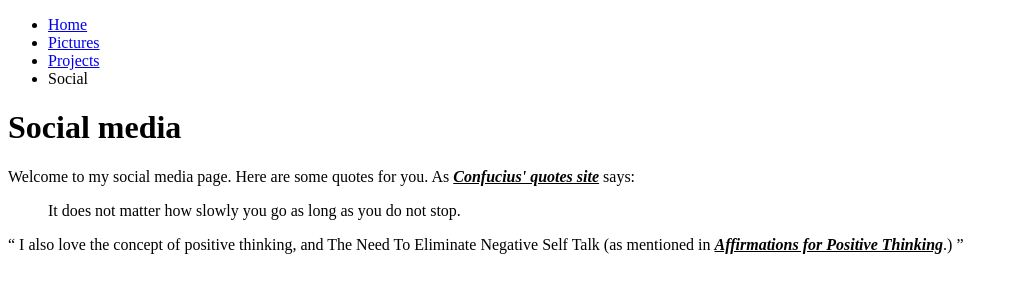
After one commit to anonymouspanda-23/WebDev, a Python web app: template templates/nav-tut/social.html in a window 1280 px wide. The commit adds this page. Shown: the top 300 px of the page, without its empty margins (0-1018 px from the left). Run offline with Jinja, Linux system fonts and the light colour scheme; the template is opened without the code that fills it, so the values that code supplies are empty.

Commit message:
Added new stuff

```diff
--- /dev/null
+++ b/public/scripts/social.js
@@ -0,0 +1,10 @@
+let confucius = document.getElementById("confucius");
+let positivity = document.getElementById("positivity");
+
+confucius.onclick = function() {
+    window.open("http://www.brainyquote.com/quotes/authors/c/confucius.html", "_blank");
+}
+
+positivity.onclick = function() {
+    window.open("http://www.affirmationsforpositivethinking.com/index.htm", "_blank");
+}
--- /dev/null
+++ b/public/styles/social.css
@@ -0,0 +1,3 @@
+#confucius, #positivity {
+    cursor: pointer;
+}
--- a/templates/hummus_recipe.html
+++ b/templates/hummus_recipe.html
@@ -1,5 +1,5 @@
 <!DOCTYPE html>
-<html lang="en-UK">
+<html lang="en-GB">
     <head>
         <meta charset="utf-8">
         <title>Quick Hummus Recipe</title>
@@ -45,6 +45,6 @@
 
         <p>Hummus is <b>suitable for freezing</b>; you should thaw it and use it within a couple of <b>months</b>.</p>
 
-
+        <p><a href="mailto:?subject=Hummus Recipe&body=Here's a great hummus recipe I found!">Share recipe via email</a></p>
     </body>
 </html>
--- a/templates/index.html
+++ b/templates/index.html
@@ -1,5 +1,5 @@
 <!DOCTYPE html>
-<html lang=""en-UK>
+<html lang="en-GB">
     <head>
         <meta charset=”utf-8" />
         <title>Page Title</title>
--- /dev/null
+++ b/templates/nav-tut/social.html
@@ -0,0 +1,34 @@
+<!DOCTYPE html>
+<html lang="en-GB">
+    <head>
+        <meta charset="utf-8">
+        <title>Social</title>
+        <link href="styles/social.css" rel="stylesheet" >
+    </head>
+
+    <body>
+        <ul>
+            <li><a href="index">Home</a></li>
+            <li><a href="pictures">Pictures</a></li>
+            <li><a href="projects">Projects</a></li>
+            <li>Social</li>
+        </ul>
+
+        <h1>Social media</h1>
+
+        <p>
+            Welcome to my social media page. Here are some quotes for you.
+            As <u><strong><cite id="confucius" title="Click to open source">Confucius' quotes site</cite></strong></u> says:
+        </p>
+
+        <blockquote cite="http://www.brainyquote.com/quotes/authors/c/confucius.html">
+            <p>It does not matter how slowly you go as long as you do not stop.</p>
+        </blockquote>
+        <q cite="http://www.affirmationsforpositivethinking.com/">
+            I also love the concept of positive thinking, and The Need To Eliminate Negative Self Talk
+            (as mentioned in <u><strong><cite id="positivity" title="Click to open source">Affirmations for Positive Thinking</cite></strong></u>.)
+        </q>
+
+        <script src="scripts/social.js"></script>
+    </body>
+</html>
--- a/templates/verse.html
+++ b/templates/verse.html
@@ -1,5 +1,5 @@
 <!DOCTYPE html>
-<html lang="en-UK">
+<html lang="en-GB">
     <head>
         <meta charset="utf-8">
         <meta name="author" content="lurence">
```
Also changed, not shown: notes.txt (added, +7 -0 lines), routes/main.py (+13 -1 lines), templates/nav-tut/index.html (added, +20 -0 lines), templates/nav-tut/pictures.html (added, +20 -0 lines), templates/nav-tut/projects.html (added, +20 -0 lines), todo.txt (+5 -2 lines).
